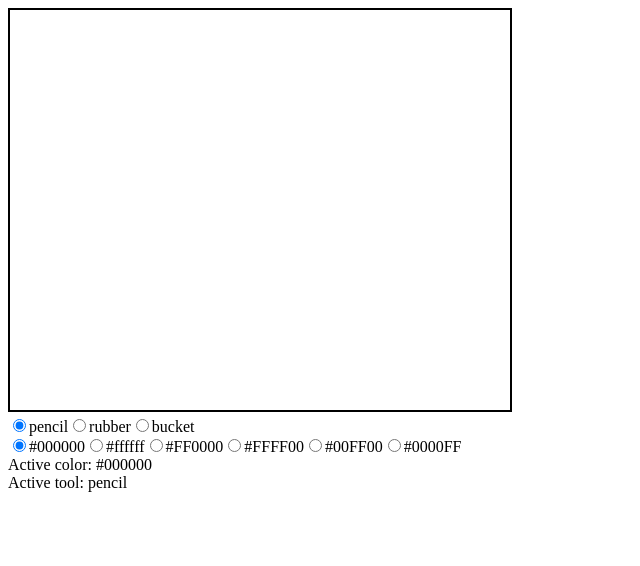
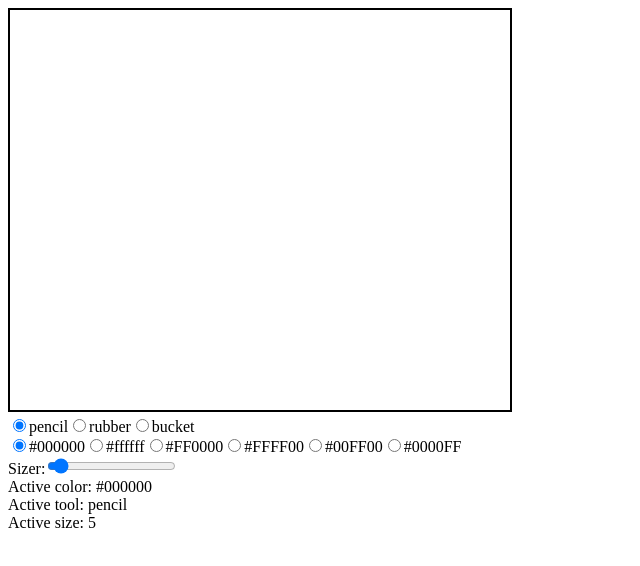
Before and after one commit to ideffix/dravinci, a React (Create React App) app: page / in a window 1280 px wide. Shown: the top 566 px of the page, without its empty margins (0-640 px from the left). Built offline with nearby package versions, Linux system fonts and the light colour scheme.

Commit message:
Add sizer

```diff
--- a/src/Dravinci.tsx
+++ b/src/Dravinci.tsx
@@ -19,6 +19,8 @@ export type IActiveElements = {
   activeColor: IColor
   activeColorIndex: number
   setActiveColorIndex: Dispatch<SetStateAction<number>>
+  activeSize: number
+  setActiveSize: Dispatch<SetStateAction<number>>
 }
 
 export type ITools = ITool[]
@@ -53,6 +55,8 @@ const defaultContextValue: IContext = {
     setActiveColorIndex: stubDispatcher,
     activeTool: defaultTools[0],
     setActiveTool: stubDispatcher,
+    activeSize: 5,
+    setActiveSize: stubDispatcher,
   },
 }
 
@@ -64,6 +68,10 @@ export const Dravinci: React.FC = ({ children }) => {
   )
   const [activeTool, setActiveTool] = useState(
     defaultContextValue.activeElements.activeTool
+  )
+
+  const [activeSize, setActiveSize] = useState(
+    defaultContextValue.activeElements.activeSize
   )
 
   const [palette, setPalette] = useState(defaultContextValue.palette)
@@ -84,6 +92,8 @@ export const Dravinci: React.FC = ({ children }) => {
           activeTool,
           setActiveTool,
           activeColor,
+          activeSize,
+          setActiveSize,
         },
       }}
     >
--- a/src/DravinciArea.tsx
+++ b/src/DravinciArea.tsx
@@ -15,7 +15,7 @@ export const DravinciArea: React.FC<CanvasProps> = ({ ...rest }) => {
   const [prevPos, setPrevPos] = useState<Offset>({ offsetX: 0, offsetY: 0 })
   const canvasRef = useRef<HTMLCanvasElement>(null)
 
-  const { activeColor, activeTool } = useActiveElements()
+  const { activeColor, activeTool, activeSize } = useActiveElements()
 
   const onMouseDown: MouseEventHandler<HTMLCanvasElement> = ({
     nativeEvent,
@@ -52,6 +52,7 @@ export const DravinciArea: React.FC<CanvasProps> = ({ ...rest }) => {
     if (ctx) {
       DrawableToolMap[activeTool].draw(ctx, prevPos, currPos, {
         color: activeColor,
+        size: activeSize,
       })
     }
   }
--- a/src/DravinciToolbox.tsx
+++ b/src/DravinciToolbox.tsx
@@ -2,11 +2,13 @@ import React from 'react'
 import { Tools } from './Tools'
 import { Palette } from './Palette'
 import { Preview } from './Preview'
+import { Sizer } from './Sizer'
 
 export const DravinciToolbox: React.FC = () => (
   <div>
     <Tools />
     <Palette />
+    <Sizer />
     <Preview />
   </div>
 )
--- a/src/Preview.tsx
+++ b/src/Preview.tsx
@@ -2,12 +2,13 @@ import React from 'react'
 import { useActiveElements } from './useActiveElements'
 
 export const Preview: React.VFC = () => {
-  const { activeColor, activeTool } = useActiveElements()
+  const { activeColor, activeTool, activeSize } = useActiveElements()
 
   return (
     <div>
       <div>Active color: {activeColor}</div>
       <div>Active tool: {activeTool}</div>
+      <div>Active size: {activeSize}</div>
     </div>
   )
 }
--- /dev/null
+++ b/src/Sizer.tsx
@@ -0,0 +1,18 @@
+import React from 'react'
+import { useSizer } from './useSizer'
+
+export const Sizer: React.VFC = () => {
+  const { activeSize, setActiveSize } = useSizer()
+  return (
+    <>
+      Sizer:
+      <input
+        type={'range'}
+        min={0}
+        max={100}
+        value={activeSize}
+        onChange={(e) => setActiveSize(+e.target.value)}
+      />
+    </>
+  )
+}
--- a/src/drawable-tools/index.ts
+++ b/src/drawable-tools/index.ts
@@ -14,6 +14,7 @@ export type Drawable = {
 
 export type DrawableConfig = {
   color: IColor
+  size: number
 }
 
 export const DrawableToolMap: Record<ITool, Drawable> = {
--- a/src/drawable-tools/pencil.ts
+++ b/src/drawable-tools/pencil.ts
@@ -12,7 +12,7 @@ export const DrawablePencil: Drawable = {
     ctx.strokeStyle = config.color
     ctx.lineJoin = 'round'
     ctx.lineCap = 'round'
-    ctx.lineWidth = 5
+    ctx.lineWidth = config.size
     ctx.moveTo(prevPos.offsetX, prevPos.offsetY)
     ctx.lineTo(currentPos.offsetX, prevPos.offsetY)
     ctx.stroke()
--- /dev/null
+++ b/src/useSizer.ts
@@ -0,0 +1,15 @@
+import { IActiveElements } from './Dravinci'
+import { useActiveElements } from './useActiveElements'
+
+export type UseSizerState = Pick<
+  IActiveElements,
+  'activeSize' | 'setActiveSize'
+>
+
+export const useSizer = (): UseSizerState => {
+  const { activeSize, setActiveSize } = useActiveElements()
+  return {
+    activeSize,
+    setActiveSize,
+  }
+}
```
